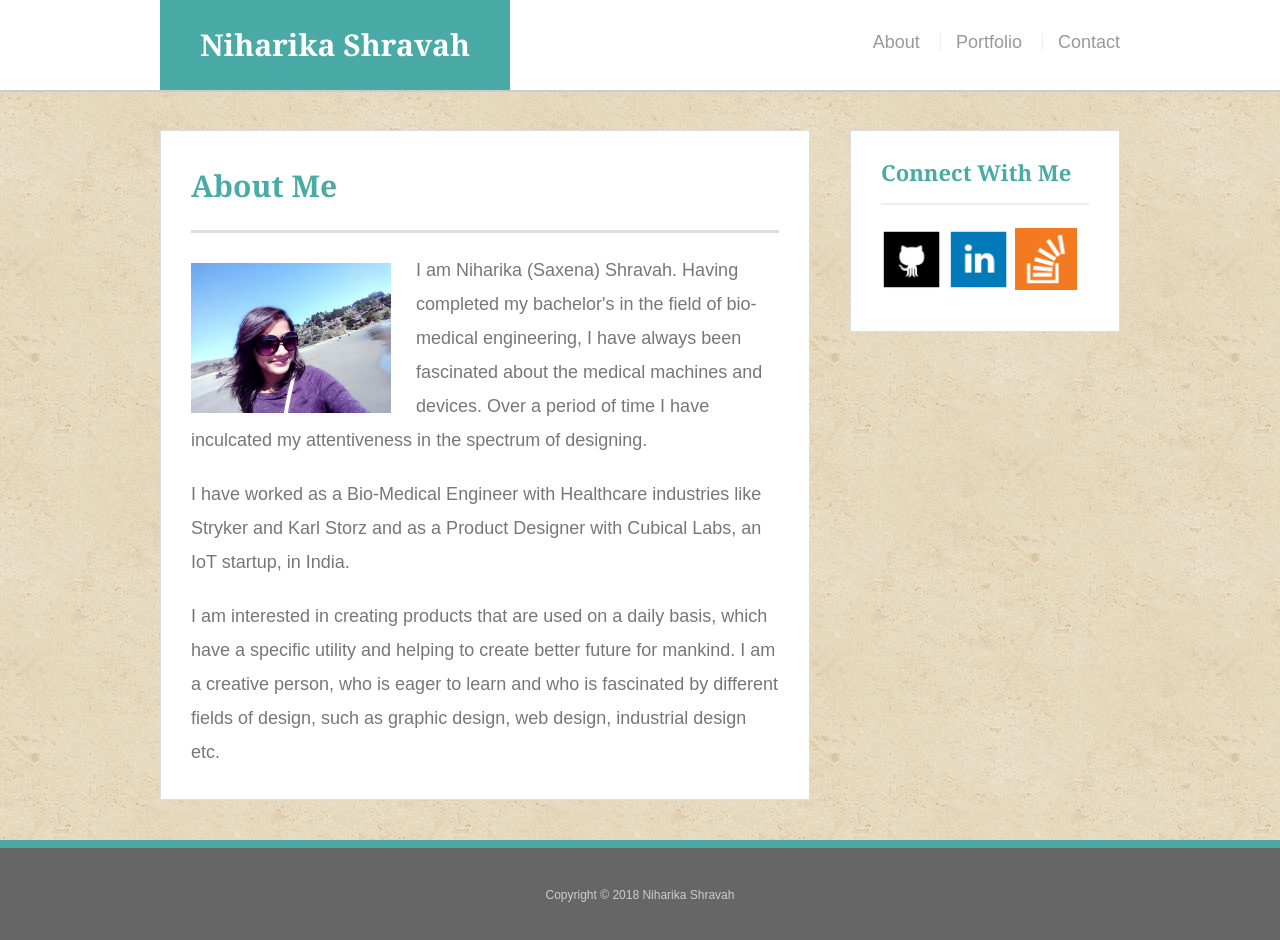
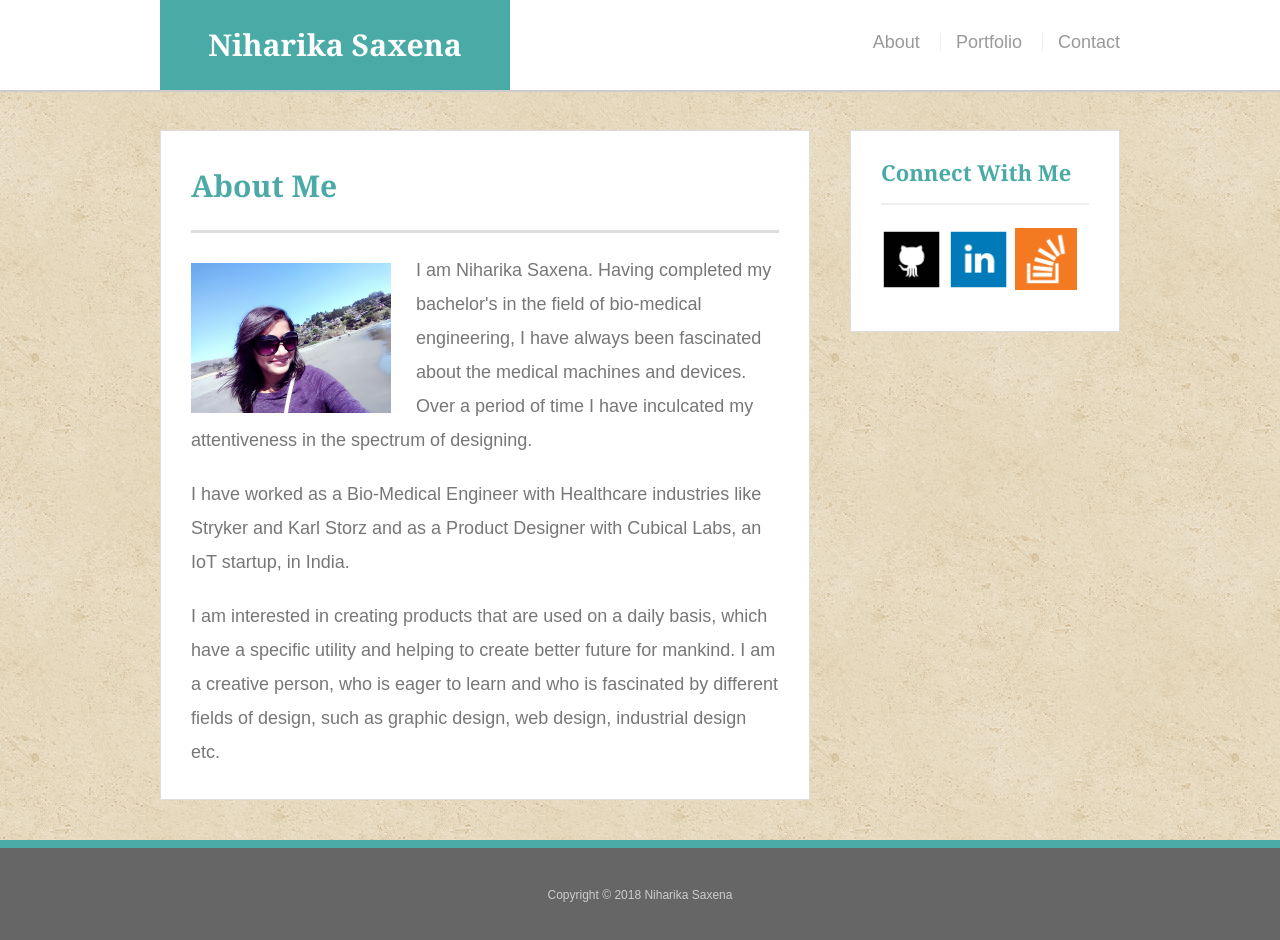
Before and after one commit to niharika04/niharika04.github.io, a plain HTML site: page index.html in a window 1280 px wide. Drawn offline with Linux system fonts and the light colour scheme.

Commit message:
add files

```diff
--- a/index.html
+++ b/index.html
@@ -2,7 +2,7 @@
 <html>
 <head>
 	<meta charset="utf-8">
-	<title>About | Niharika Shravah</title>
+	<title>About | Niharika Saxena</title>
 	<link rel="stylesheet" type="text/css" href="assets/css/reset.css">
 	<link rel="stylesheet" type="text/css" href="assets/css/style.css">
 	<meta name="viewport" content="width=device-width, initial-scale=1.0">
@@ -12,7 +12,7 @@
 
 	<header id="masthead">
 		<div class="container" >
-			<a href="index.html" id="logo">Niharika Shravah</a>
+			<a href="index.html" id="logo">Niharika Saxena</a>
 			<nav>
 				<a href="index.html">About</a>
 				<a href="portfolio.html">Portfolio</a>
@@ -24,9 +24,9 @@
 		<section class="main-section">
 			<h1>About Me</h1>
 
-			<img src="assets/images/Niharika_shravah.jpg" class="auth-image" alt="Niharika Shravah">
+			<img src="assets/images/Niharika_Saxena.jpg" class="auth-image" alt="Niharika Saxena">
 
-			<p>I am Niharika (Saxena) Shravah. Having completed my bachelor's in the field of bio-medical engineering, I have always been fascinated about the medical machines and devices. Over a period of time I have inculcated my attentiveness in the spectrum of designing.</p>
+			<p>I am Niharika Saxena. Having completed my bachelor's in the field of bio-medical engineering, I have always been fascinated about the medical machines and devices. Over a period of time I have inculcated my attentiveness in the spectrum of designing.</p>
 
 			<p>I have worked as a Bio-Medical Engineer with Healthcare industries like Stryker and Karl Storz and as a Product Designer with Cubical Labs, an IoT startup, in India.</p>
 
@@ -46,7 +46,7 @@
 	</div>
 	<footer>
 		<div class="container">
-			Copyright &copy; 2018 Niharika Shravah
+			Copyright &copy; 2018 Niharika Saxena
 		</div>
 	</footer>
 
```
Also changed, not shown: contact.html (+3 -3 lines), portfolio.html (+3 -3 lines), assets/images/Niharika_Saxena.jpg (renamed from assets/images/Niharika_shravah.jpg).
